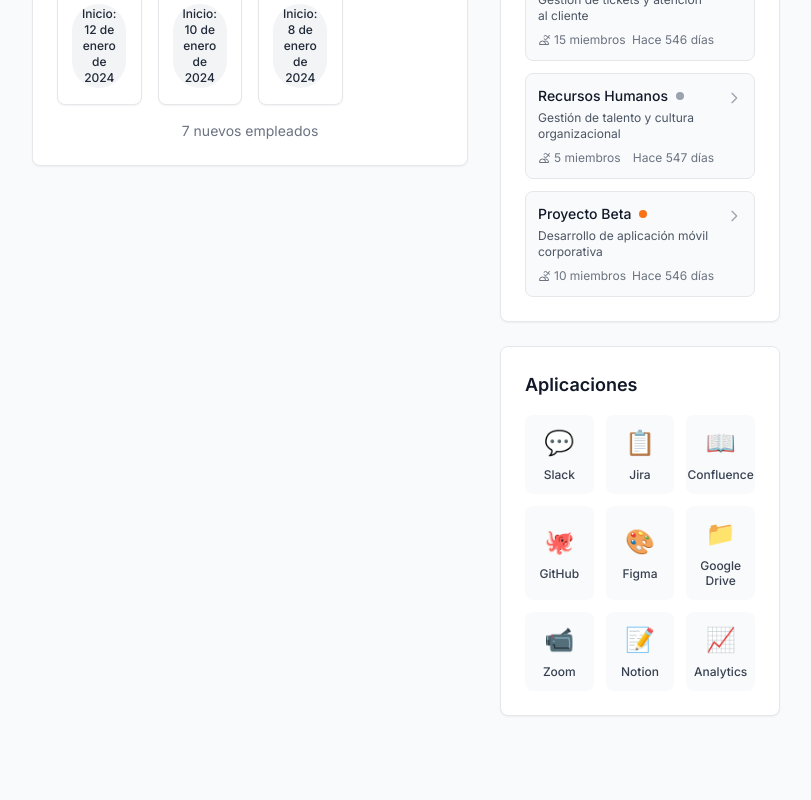
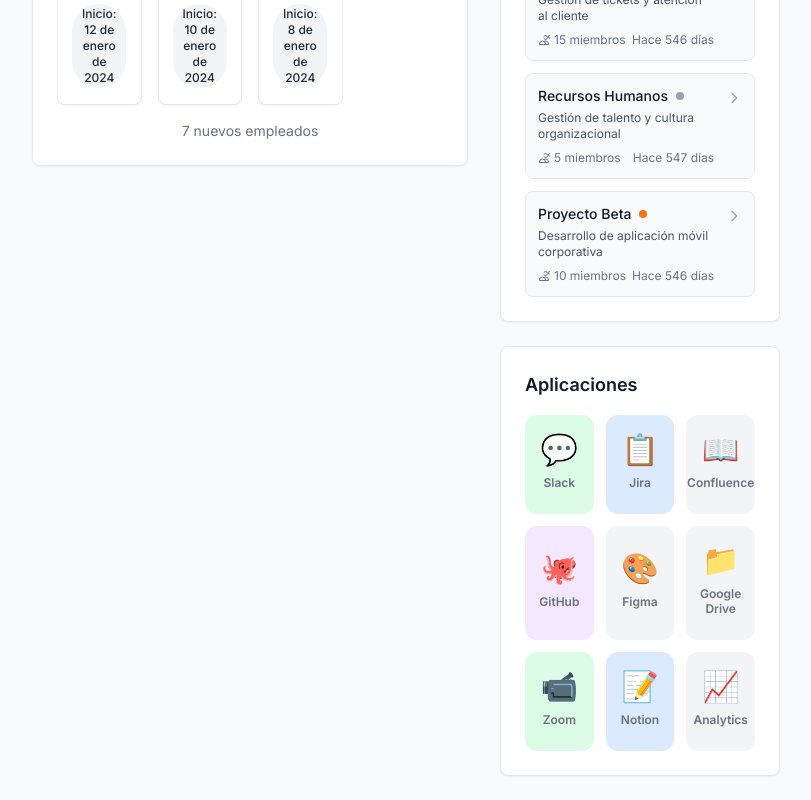
Before and after one commit to gardogit/OfficeSpace, a React (Vite) app: page / in a window 1280 px wide. Shown: the part 1386-2186 px from the top of the page, without its empty margins (468-1279 px from the left). Before the commit the page ends 2126 px from the top, so only its background shows below. Built offline with nearby package versions, Linux system fonts and the light colour scheme.

Commit message:
feat: Enhance LaunchPad component with improved styling, category colors, and updated empty state messaging

```diff
--- a/src/components/dashboard/LaunchPad.tsx
+++ b/src/components/dashboard/LaunchPad.tsx
@@ -26,6 +26,17 @@ export const LaunchPad: React.FC<LaunchPadProps> = ({
     window.open(app.url, '_blank', 'noopener,noreferrer');
   };
 
+  const getCategoryColor = (category: string) => {
+    const colors: Record<string, string> = {
+      'Productividad': 'bg-blue-100 hover:bg-blue-200 text-blue-700',
+      'Comunicación': 'bg-green-100 hover:bg-green-200 text-green-700',
+      'Desarrollo': 'bg-purple-100 hover:bg-purple-200 text-purple-700',
+      'Finanzas': 'bg-yellow-100 hover:bg-yellow-200 text-yellow-700',
+      'Recursos': 'bg-pink-100 hover:bg-pink-200 text-pink-700'
+    };
+    return colors[category] || 'bg-gray-100 hover:bg-gray-200 text-gray-700';
+  };
+
   return (
     <div
       className={`${className}`}
@@ -34,25 +45,29 @@ export const LaunchPad: React.FC<LaunchPadProps> = ({
     >
       {/* Cuadrícula 3x3 de aplicaciones */}
       <div className="grid grid-cols-3 gap-3">
-        {displayedApps.map((app) => (
+        {displayedApps.map((app, index) => (
           <button
             key={app.id}
             onClick={() => handleAppClick(app)}
-            className="flex flex-col items-center justify-center p-3 bg-gray-50 hover:bg-gray-100 rounded-lg transition-colors duration-150 focus:outline-none focus:ring-2 focus:ring-blue-500 focus:ring-offset-1 group"
+            className={`flex flex-col items-center justify-center p-4 rounded-xl transition-all duration-200 focus-ring group hover-lift animate-scale-in ${getCategoryColor(app.category)}`}
             aria-label={`Abrir ${app.name}: ${app.description}`}
             title={app.description}
+            style={{ animationDelay: `${index * 100}ms` }}
           >
             {/* Icono de la aplicación */}
-            <div className="text-2xl mb-2 group-hover:scale-110 transition-transform duration-150">
+            <div className="text-3xl mb-2 group-hover:scale-125 transition-transform duration-200 group-hover:rotate-12">
               <span role="img" aria-hidden="true">
                 {app.icon}
               </span>
             </div>
 
             {/* Nombre de la aplicación */}
-            <span className="text-xs font-medium text-gray-700 text-center leading-tight">
+            <span className="caption font-semibold text-center leading-tight group-hover:font-bold transition-all duration-200">
               {app.name}
             </span>
+
+            {/* Indicador de estado activo */}
+            <div className="w-1 h-1 bg-current rounded-full mt-1 opacity-0 group-hover:opacity-100 transition-opacity duration-200" />
           </button>
         ))}
 
@@ -60,14 +75,16 @@ export const LaunchPad: React.FC<LaunchPadProps> = ({
         {Array.from({ length: 9 - displayedApps.length }).map((_, index) => (
           <div
             key={`empty-${index}`}
-            className="flex flex-col items-center justify-center p-3 bg-gray-25 rounded-lg opacity-30"
+            className="flex flex-col items-center justify-center p-4 bg-gray-50 rounded-xl border-2 border-dashed border-gray-200 opacity-50"
             aria-hidden="true"
           >
             <div className="text-2xl mb-2 text-gray-300">
-              <span>⚪</span>
+              <svg className="w-8 h-8" fill="none" stroke="currentColor" viewBox="0 0 24 24">
+                <path strokeLinecap="round" strokeLinejoin="round" strokeWidth={1} d="M12 6v6m0 0v6m0-6h6m-6 0H6" />
+              </svg>
             </div>
-            <span className="text-xs text-gray-400">
-              Vacío
+            <span className="caption text-gray-400">
+              Disponible
             </span>
           </div>
         ))}
@@ -75,18 +92,28 @@ export const LaunchPad: React.FC<LaunchPadProps> = ({
 
       {/* Mensaje cuando no hay aplicaciones */}
       {applications.length === 0 && (
-        <div className="text-center py-8 text-gray-500">
-          <div className="text-4xl mb-2">📱</div>
-          <p className="text-sm">No hay aplicaciones disponibles</p>
+        <div className="text-center py-8">
+          <div className="w-16 h-16 bg-gray-100 rounded-full flex items-center justify-center mx-auto mb-4">
+            <svg className="w-8 h-8 text-gray-400" fill="none" stroke="currentColor" viewBox="0 0 24 24">
+              <path strokeLinecap="round" strokeLinejoin="round" strokeWidth={2} d="M12 18h.01M8 21h8a2 2 0 002-2V5a2 2 0 00-2-2H8a2 2 0 00-2 2v14a2 2 0 002 2z" />
+            </svg>
+          </div>
+          <h4 className="heading-4 text-gray-700 mb-2">No hay aplicaciones</h4>
+          <p className="body-small text-gray-500">Las aplicaciones aparecerán aquí cuando estén disponibles</p>
         </div>
       )}
 
       {/* Indicador de más aplicaciones disponibles */}
       {applications.length > 9 && (
-        <div className="mt-3 text-center">
-          <span className="text-xs text-gray-500">
-            +{applications.length - 9} aplicaciones más
-          </span>
+        <div className="mt-4 text-center">
+          <div className="inline-flex items-center space-x-2 px-3 py-1 bg-primary-50 text-primary-700 rounded-full">
+            <svg className="w-4 h-4" fill="none" stroke="currentColor" viewBox="0 0 24 24">
+              <path strokeLinecap="round" strokeLinejoin="round" strokeWidth={2} d="M12 6v6m0 0v6m0-6h6m-6 0H6" />
+            </svg>
+            <span className="caption font-medium">
+              +{applications.length - 9} aplicaciones más
+            </span>
+          </div>
         </div>
       )}
     </div>
```
